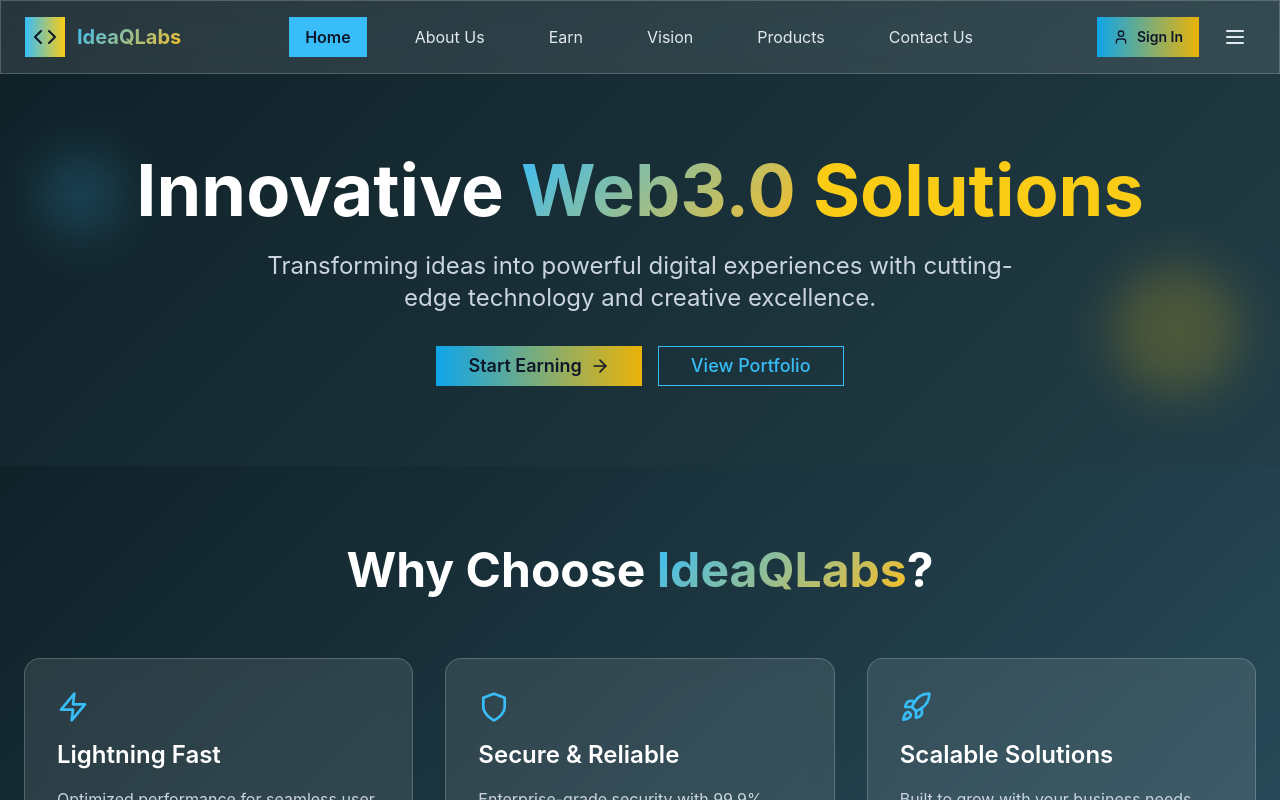
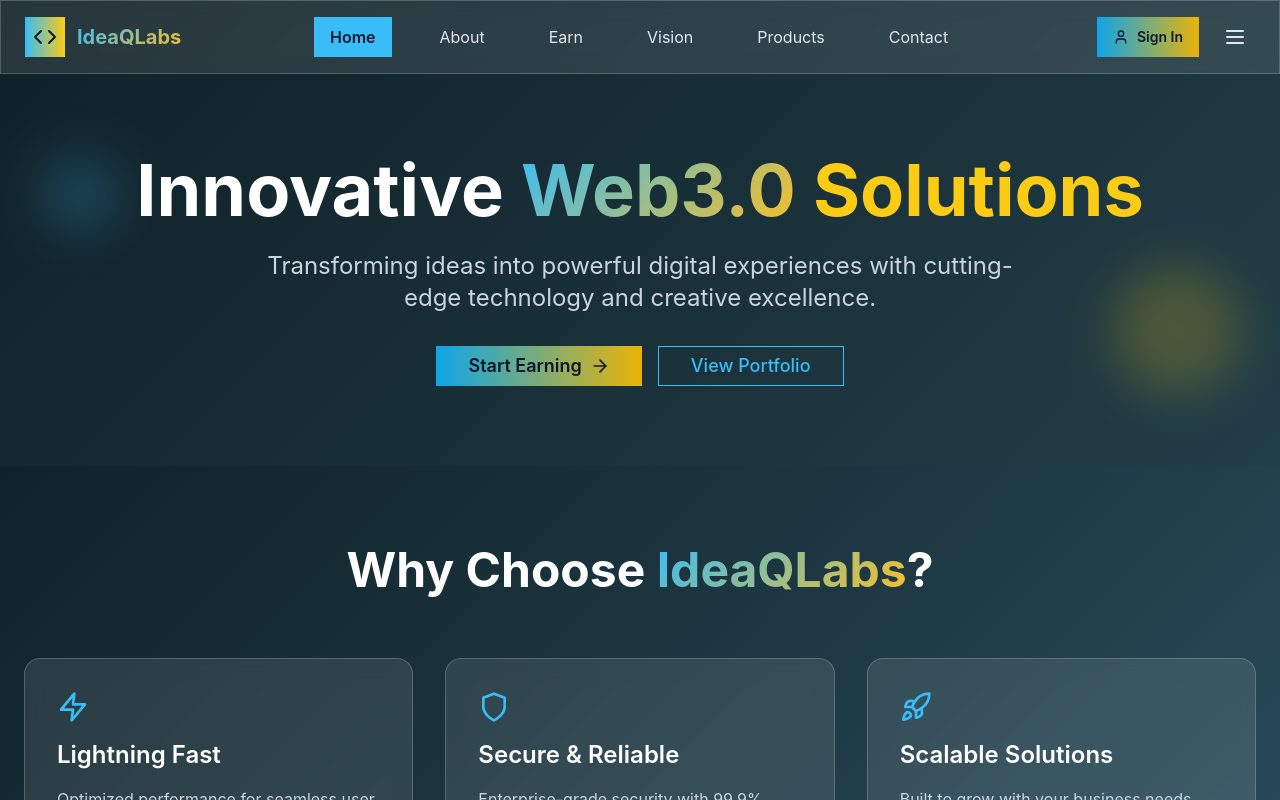
Before and after one commit to ideaqlabs/IdeaQLabs, a React (Vite) app: page / in a window 1280 px wide. Shown: the top 800 px of the page. Built offline with nearby package versions, Linux system fonts and the light colour scheme.

Commit message:
Update Header.jsx

```diff
--- a/src/components/Header.jsx
+++ b/src/components/Header.jsx
@@ -20,11 +20,11 @@ const Header = ({ currentPage, setCurrentPage, onAuthClick, user, onSignOut }) =
 
   const navItems = [
     { id: "home", label: "Home" },
-    { id: "about", label: "About Us" },
+    { id: "about", label: "About" },
     { id: "earn", label: "Earn" },
     { id: "vision", label: "Vision" },
     { id: "products", label: "Products" },
-    { id: "contact", label: "Contact Us" },
+    { id: "contact", label: "Contact" },
   ];
 
   const userName = user?.user_metadata?.full_name || user?.user_metadata?.name || "User";
```
